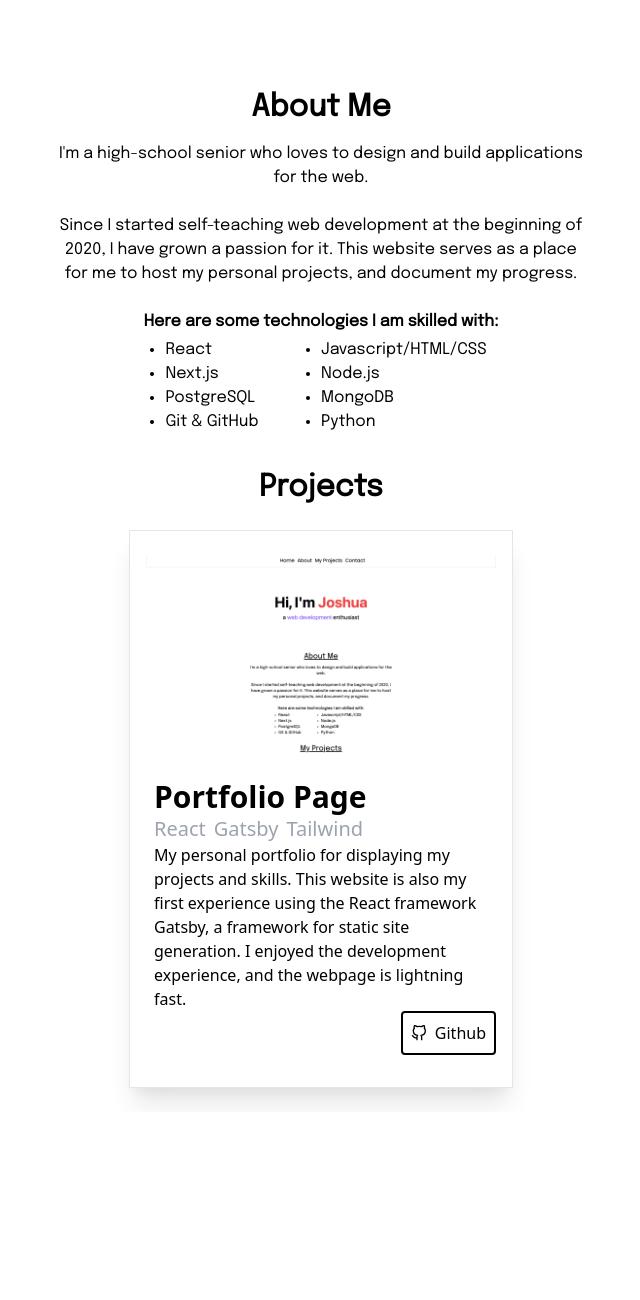
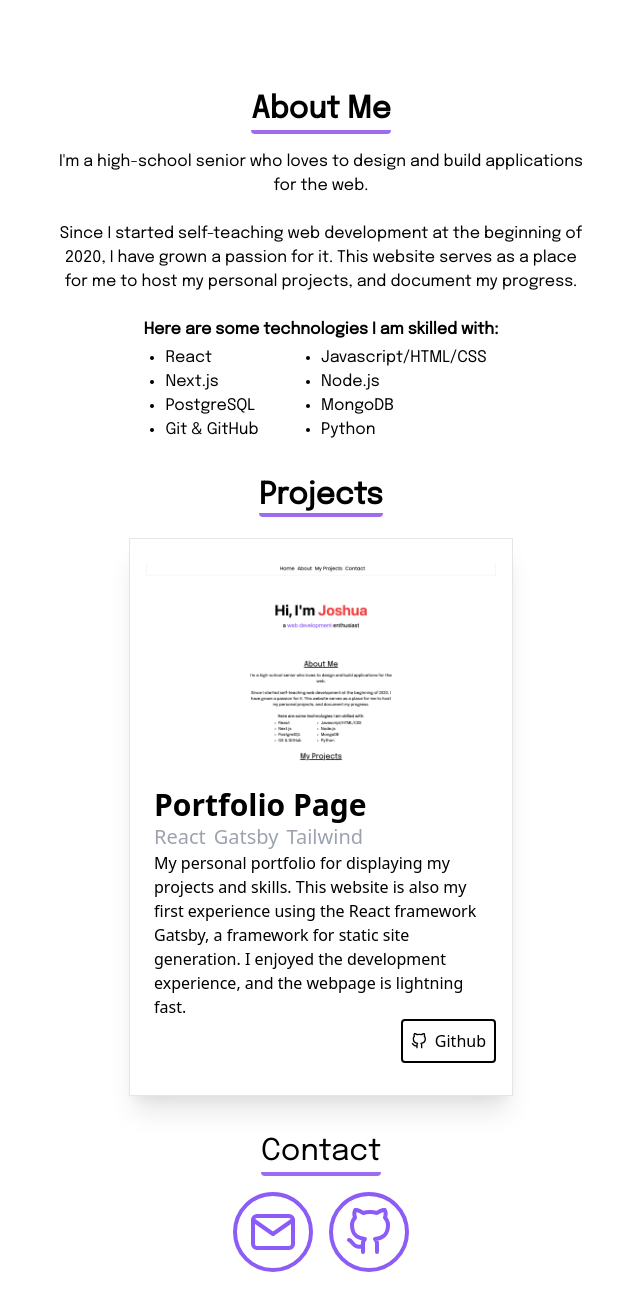
Before and after one commit to frozenal/portfolio-page, a Gatsby site: page / in a window 1280 px wide. Shown: the part 330-1630 px from the top of the page, without its empty margins (319-959 px from the left). Before the commit the page ends 1442 px from the top, so only its background shows below. Built offline with nearby package versions, Linux system fonts and the light colour scheme; Gatsby itself is replaced by a stand-in of ours.

Commit message:
finish contact section and fix image clipping issues

```diff
--- a/src/components/AboutSection/AboutSection.tsx
+++ b/src/components/AboutSection/AboutSection.tsx
@@ -5,10 +5,11 @@ interface Props {}
 
 const AboutSection = (props: Props) => {
   return (
-    <div id="aboutSection" className="flex flex-col items-center">
+    <div className="flex flex-col items-center">
       <h2
+        id="aboutSection"
         style={{ fontFamily: "Epilogue" }}
-        className="text-3xl text-center w-full font-bold"
+        className="text-3xl text-center rounded font-bold inline border-b-4 border-purple-600 border-opacity-75 py-0.5"
       >
         About Me
       </h2>
--- /dev/null
+++ b/src/components/ContactSection/ContactSection.tsx
@@ -0,0 +1,35 @@
+import * as React from "react"
+import { FiMail } from "@react-icons/all-files/fi/FiMail"
+import { FiGithub } from "@react-icons/all-files/fi/FiGithub"
+
+interface Props {}
+
+const ContactSection = (props: Props) => {
+  return (
+    <div className="flex flex-col items-center w-full my-3">
+      <h2
+        id="contact"
+        className="text-3xl rounded inline border-b-4 border-purple-600 border-opacity-75 py-0.5 text-center"
+        style={{ fontFamily: "Epilogue" }}
+      >
+        Contact
+      </h2>
+      <div className="flex flex-row justify-center">
+        <a
+          href="mailto:georgiajosh22@gmail.com"
+          className="border-4 rounded-full text-purple-500 border-purple-500 my-4 mx-2 hover:bg-purple-500 hover:text-white"
+        >
+          <FiMail className="text-5xl m-3" />
+        </a>
+        <a
+          href="https://github.com/frozenal"
+          className="border-4 rounded-full text-purple-500 border-purple-500 my-4 mx-2 hover:bg-purple-500 hover:text-white"
+        >
+          <FiGithub className="text-5xl m-3" />
+        </a>
+      </div>
+    </div>
+  )
+}
+
+export default ContactSection
--- a/src/components/Navbar/Navbar.tsx
+++ b/src/components/Navbar/Navbar.tsx
@@ -5,11 +5,16 @@ interface Props {}
 
 const Navbar = (props: Props) => {
   return (
-    <div className="fixed top-0 flex flex-row justify-center w-screen py-3 px-3 border border-b-1 border-opacity-20 border-gray-600 bg-white mb-14">
-      <NavbarLink title="Home" section="" />
-      <NavbarLink title="About" section="#aboutSection" />
-      <NavbarLink title="Projects" section="#projects" />
-      <NavbarLink title="Contact" section="#contact" />
+    <div className="fixed top-0 flex flex-row justify-between w-screen py-3 px-3 border border-b-1 border-opacity-20 border-gray-600 bg-white mb-14 items-center z-10 ">
+      <h1 className="text-2xl border-b-4 border-purple-600 border-opacity-75">
+        Joshua Chisolm
+      </h1>
+      <div className="flex flex-row">
+        <NavbarLink title="Home" section="" />
+        <NavbarLink title="About" section="#aboutSection" />
+        <NavbarLink title="Projects" section="#projects" />
+        <NavbarLink title="Contact" section="#contact" />
+      </div>
     </div>
   )
 }
--- a/src/components/ProjectCard/ProjectCard.tsx
+++ b/src/components/ProjectCard/ProjectCard.tsx
@@ -41,8 +41,8 @@ const ProjectCard = (props: Props) => {
   }
 
   return (
-    <div className="w-96 h-92 flex flex-col my-6 border border-black border-opacity-10 shadow-xl p-4 hover:shadow-2xl">
-      <Img fluid={fluid} className="my-2" />
+    <div className="w-96 h-92 flex flex-col my-6 border border-black border-opacity-10 shadow-xl p-4 hover:shadow-2xl ">
+      <Img fluid={fluid} className="my-2 z-0" />
       <div className="py-4 border-t-2 border-opacity-5">
         <h2 className="w-full text-left text-3xl font-semibold px-2">
           {props.projectName}
--- a/src/components/ProjectSection/ProjectSection.tsx
+++ b/src/components/ProjectSection/ProjectSection.tsx
@@ -5,8 +5,12 @@ interface Props {}
 
 const ProjectSection = (props: Props) => {
   return (
-    <div id="projects" className="w-full text-center mt-8">
-      <h2 className="text-3xl font-bold" style={{ fontFamily: "Epilogue" }}>
+    <div className="w-full text-center mt-8">
+      <h2
+        id="projects"
+        className="text-3xl rounded font-bold inline border-b-4 border-purple-600 border-opacity-75 py-0.5"
+        style={{ fontFamily: "Epilogue" }}
+      >
         Projects
       </h2>
       <div className="flex flex-row flex-wrap justify-center">
--- a/src/css/globals.css
+++ b/src/css/globals.css
@@ -1,3 +1,8 @@
 @tailwind base;
 @tailwind components;
 @tailwind utilities;
+
+
+.portfolio-section-underline {
+    text-decoration-color: rgb(117, 5, 223);
+}
--- a/src/pages/index.tsx
+++ b/src/pages/index.tsx
@@ -4,6 +4,7 @@ import AboutSection from "../components/AboutSection/AboutSection"
 import HeroSection from "../components/HeroSection/HeroSection"
 import Navbar from "../components/Navbar/Navbar"
 import "../css/globals.css"
+import ContactSection from "../components/ContactSection/ContactSection"
 
 interface Props {}
 
@@ -16,6 +17,9 @@ const index = (props: Props) => {
         <AboutSection />
         <ProjectSection />
       </main>
+      <footer>
+        <ContactSection />
+      </footer>
     </div>
   )
 }
```
